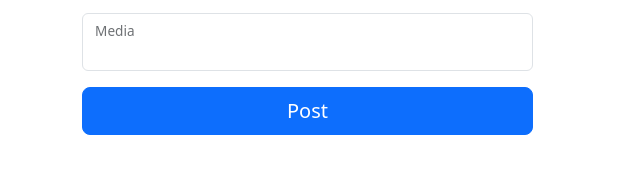
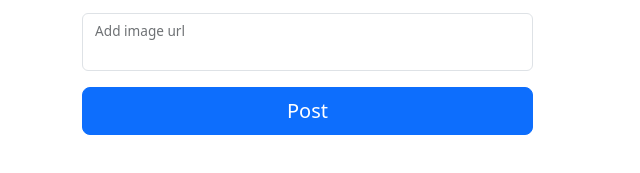
Before and after one commit to gaznik/JS2-resit, a website with bundled scripts: page create.html in a window 1280 px wide. Shown: the part 381-554 px from the top of the page, 0-640 px from the left. Built offline with nearby package versions, Linux system fonts and the light colour scheme; sample sign-in values are in the browser's storage.

Commit message:
Updated form placeholder

```diff
--- a/create.html
+++ b/create.html
@@ -49,7 +49,7 @@
 
             <div class="form-floating mb-3">
                 <input type="url" id="media" name="media" class="form-control">
-                <label for="floatingInput">Media</label>
+                <label for="floatingInput">Add image url</label>
             </div>
 
             <button class="w-100 btn btn-lg btn-primary" id="submitBtn" type="submit">Post</button>
```
Also changed, not shown: update.html (+1 -1 lines).
